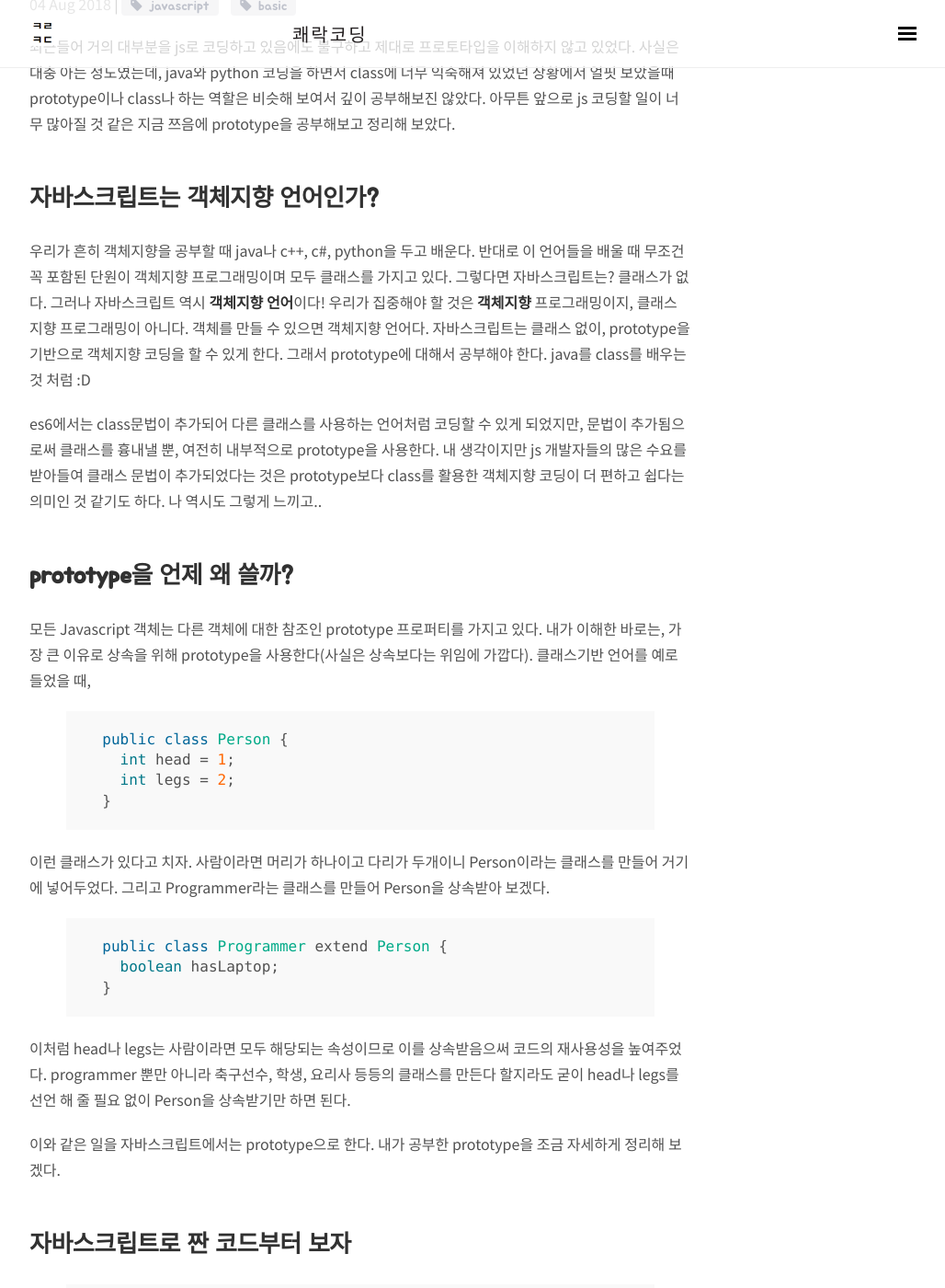
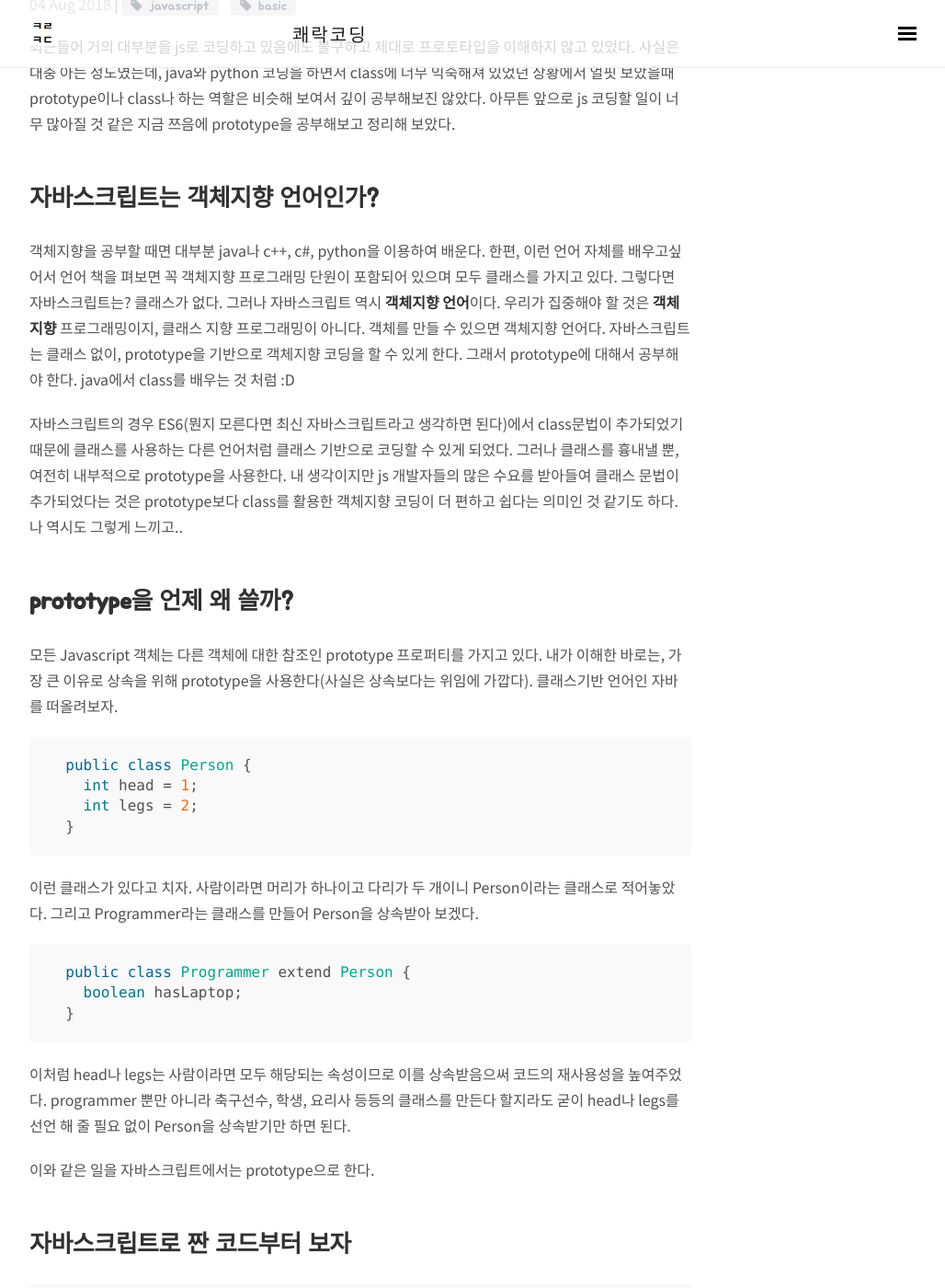
Before and after one commit to wooooooak/wooooooak.github.io, a Jekyll site: the page built from _posts/2018-08-04-prototype.md, in a window 1280 px wide and 1400 px high, scrolled down 196 px. Shown: the whole window at 92% size, without its empty margins (248-1276 px from the left). Built offline with Jekyll 4.4.1, drawn with Linux system fonts in a browser that asks for light colours; nearby versions of some CDN libraries; some web fonts are replaced; comment, search, counter and statistics services are not loaded; some of the changed text lies outside the part shown.

Commit message:
프로토타입 포스팅 수정

````diff
--- a/_posts/2018-08-04-prototype.md
+++ b/_posts/2018-08-04-prototype.md
@@ -9,32 +9,32 @@ comments: true
 최근들어 거의 대부분을 js로 코딩하고 있음에도 불구하고 제대로 프로토타입을 이해하지 않고 있었다. 사실은 대충 아는 정도였는데, java와 python 코딩을 하면서 class에 너무 익숙해져 있었던 상황에서 얼핏 보았을때 prototype이나 class나 하는 역할은 비슷해 보여서 깊이 공부해보진 않았다. 아무튼 앞으로 js 코딩할 일이 너무 많아질 것 같은 지금 쯔음에 prototype을 공부해보고 정리해 보았다.
 
 ## 자바스크립트는 객체지향 언어인가?
-우리가 흔히 객체지향을 공부할 때 java나 c++, c#, python을 두고 배운다. 반대로 이 언어들을 배울 때 무조건 꼭 포함된 단원이 객체지향 프로그래밍이며 모두 클래스를 가지고 있다. 그렇다면 자바스크립트는? 클래스가 없다. 그러나 자바스크립트 역시 **객체지향 언어**이다! 우리가 집중해야 할 것은 **객체지향** 프로그래밍이지, 클래스 지향 프로그래밍이 아니다. 객체를 만들 수 있으면 객체지향 언어다. 자바스크립트는 클래스 없이, prototype을 기반으로 객체지향 코딩을 할 수 있게 한다. 그래서 prototype에 대해서 공부해야 한다. java를 class를 배우는 것 처럼 :D
+객체지향을 공부할 때면 대부분 java나 c++, c#, python을 이용하여 배운다. 한편, 이런 언어 자체를 배우고싶어서 언어 책을 펴보면 꼭 객체지향 프로그래밍 단원이 포함되어 있으며 모두 클래스를 가지고 있다. 그렇다면 자바스크립트는? 클래스가 없다. 그러나 자바스크립트 역시 **객체지향 언어**이다. 우리가 집중해야 할 것은 **객체지향** 프로그래밍이지, 클래스 지향 프로그래밍이 아니다. 객체를 만들 수 있으면 객체지향 언어다. 자바스크립트는 클래스 없이, prototype을 기반으로 객체지향 코딩을 할 수 있게 한다. 그래서 prototype에 대해서 공부해야 한다. java에서 class를 배우는 것 처럼 :D
 
-es6에서는 class문법이 추가되어 다른 클래스를 사용하는 언어처럼 코딩할 수 있게 되었지만, 문법이 추가됨으로써 클래스를 흉내낼 뿐, 여전히 내부적으로 prototype을 사용한다. 내 생각이지만 js 개발자들의 많은 수요를 받아들여 클래스 문법이 추가되었다는 것은 prototype보다 class를 활용한 객체지향 코딩이 더 편하고 쉽다는 의미인 것 같기도 하다. 나 역시도 그렇게 느끼고..
+자바스크립트의 경우 ES6(뭔지 모른다면 최신 자바스크립트라고 생각하면 된다)에서 class문법이 추가되었기 때문에 클래스를 사용하는 다른 언어처럼 클래스 기반으로 코딩할 수 있게 되었다. 그러나 클래스를 흉내낼 뿐, 여전히 내부적으로 prototype을 사용한다. 내 생각이지만 js 개발자들의 많은 수요를 받아들여 클래스 문법이 추가되었다는 것은 prototype보다 class를 활용한 객체지향 코딩이 더 편하고 쉽다는 의미인 것 같기도 하다. 나 역시도 그렇게 느끼고..
 
 ## prototype을 언제 왜 쓸까?
 모든 Javascript 객체는 다른 객체에 대한 참조인 prototype 프로퍼티를 가지고 있다. 내가 이해한 바로는, 가장 큰 이유로 상속을 위해 prototype을 사용한다(사실은 상속보다는 위임에 가깝다).
-클래스기반 언어를 예로 들었을 때,
-{% highlight java %}
+클래스기반 언어인 자바를 떠올려보자.
+```java
   public class Person {
     int head = 1;
     int legs = 2;
   }
-{% endhighlight %}
-이런 클래스가 있다고 치자. 사람이라면 머리가 하나이고 다리가 두개이니 Person이라는 클래스를 만들어 거기에 넣어두었다. 그리고 Programmer라는 클래스를 만들어 Person을 상속받아 보겠다.
-{% highlight java %}
+```
+이런 클래스가 있다고 치자. 사람이라면 머리가 하나이고 다리가 두 개이니 Person이라는 클래스로 적어놓았다. 그리고 Programmer라는 클래스를 만들어 Person을 상속받아 보겠다.
+```java
   public class Programmer extend Person {
     boolean hasLaptop;
   }
-{% endhighlight %}
+```
 이처럼 head나 legs는 사람이라면 모두 해당되는 속성이므로 이를 상속받음으써 코드의 재사용성을 높여주었다. programmer 뿐만 아니라 축구선수, 학생, 요리사 등등의 클래스를 만든다 할지라도 굳이 head나 legs를 선언 해 줄 필요 없이 Person을 상속받기만 하면 된다.
 
-이와 같은 일을 자바스크립트에서는 prototype으로 한다. 내가 공부한 prototype을 조금 자세하게 정리해 보겠다.
+이와 같은 일을 자바스크립트에서는 prototype으로 한다.
 
 
 ## 자바스크립트로 짠 코드부터 보자
-{% highlight javascript %}
+```javascript
 function Person() {};
 Person.prototype.head = 1;
 Person.prototype.legs = 2;
@@ -48,33 +48,35 @@ Programmer.prototype.hasLaptop = true;
 
 const song = new Programmer();
 console.log(song.head, song.hasLaptop); // 1 true
-
-{% endhighlight %}
+```
 
 lee.legs를 출력했더니 마치 Person클래스를 상속받은 것 처럼 2가 출력되었다. prototype이 '원형', '기원' 이라는 뜻임을 보면, 상속이라는 개념과 어울릴 것 같은 느낌이 든다. 위의 코드를 이해하기 위해 조금 더 정리해보겠다.
 
-## 함수 선언시 일어나는 일 부터 보자
-{% highlight javascript %}
+## 함수 선언시 내부적으로 일어나는 일
+```javascript
 function Person() {}
-{% endhighlight %}
-이렇게 구현부에 내용이 없는 함수를 하나 선언하면 js내부적으로 어떤 일이 일어난다. 우선, 함수를 선언 했으니 함수가 생성이 될 것이다. Person이라는 함수를 선언 했으니 Person이라는 함수가 메모리에 생성이 되고, 그와 동시에 Person Prototype Object라는 객체가 메모리에 생성이 된다. Person Prototype Object는 말 그대로 객체인데 이게 핵심! 우리가 위에서
 ```
+이렇게 구현부에 내용이 없는 함수를 하나 선언하면 js내부적으로 어떠한 일이 일어난다. 우선, 함수를 선언 했으니 함수가 생성이 될 것이다. Person이라는 함수를 선언 했으니 Person이라는 함수가 메모리에 생성이 되고, 그와 동시에 Person Prototype Object라는 객체가 메모리에 생성이 된다. Person Prototype Object는 말 그대로 객체인데 이게 핵심!
+
+```javascript
 Person.prototype.head = 1;
 ```
-이렇게 head값을 주면 모두 Person Prototype Object의 속성으로 저장되고, Person 함수로부터 만들어진 모든 객체는 이 Person Prototype Object의 속성으로부터 head값을 받아온다. 즉, Person.prototype 으로 Person Prototype Object를 참조할 수 있다는 이야기. 정말 그런지 브라우저에서 실행한 화면을 보자.
+이렇게 `head` 값을 주면, 함수를 생성했을 때 자동으로 같이 생성된 `Person Prototype Object`의 속성으로 저장된다. 그리고 `Person` 함수로부터 만들어진 모든 객체는 이 `Person Prototype Object`의 속성으로부터 `head`값을 받아온다. 즉, `Person.prototype` 으로 `Person Prototype Object`를 참조할 수 있다는 이야기. 정말 그런지 브라우저에서 실행한 화면을 보자.
 ![prototype1](/public/img/prototype/one.JPG)
 
-보는 것 처럼 Person함수를 선언하기만 했을 뿐인데 Person을 출력하면 이렇게 많은 내용이 출력된다. js 내부적으로 뭔가가 일어난 것이다. 내용을 보면 prototype이라는 속성이 있다. 이게 아까 말한 Person Prototype Object이다! 메모리 어딘가에 만들어진 이 Person Prototype Object객체를 참조하고 있는 것이다. 즉 Person Prototype Object 는 constructor와 __proto__라는 속성을 가지고 있는 셈이다. 일반 객체이기 때문에 속성을 마음대로 추가할수 있다. 위에서 본 코드
-```
+보는 것 처럼 겨우 `Person`함수 하나를 선언하기만 했을 뿐인데 로그를 찍어보면 이렇게 많은 내용이 출력된다. js 내부적으로 뭔가가 일어난 것이다.
+
+내용을 보니 `prototype`이라는 속성이 있다. 이 것이 앞서 말한 `Person Prototype Object`이다! 메모리 어딘가에 만들어진 이 `Person Prototype Object` 객체를 참조하고 있는 것이다. 즉 `Person Prototype Object` 는 `constructor`와 `__proto__`라는 속성을 가지고 있는 셈이다. 일반 객체이기 때문에 속성을 마음대로 추가할수 있다. 위에서 본 코드처럼.
+```javascript
 Person.prototype.head = 1;
 ```
-처럼. 이렇게 코드를 작성한 후에 변화된 내용을 보자.
+이렇게 코드를 작성한 후에 변화된 내용을 보자.
 ![prototype2](/public/img/prototype/two.JPG)
 
-Person.prototype, 즉 Person Prototype Object의 속성에 head값이 설정된 것이 보인다.
+`Person.prototype`, 즉 `Person Prototype Object` 속성에 `head`값이 설정된 것이 보인다.
 
 ## Person Prototype Object의 __proto__는 뭘까?
-__proto__는 객체가 생성될 때 조상이었던 함수의 Prototype Object를 가리킨다. 즉, 어떤 객체이든 함수로 부터 생겨나기 때문에 모든 객체는 조상이 되는 함수가 존재할 수 밖에 없는데, 바로 그 함수의 Prototype Object를 가르키는 것이다.
+`__proto__`는 객체가 생성될 때 조상이었던 함수의 `Prototype Object`를 가리킨다. 즉, 어떤 객체이든 함수로 부터 생겨나기 때문에 모든 객체는 조상이 되는 함수가 존재할 수 밖에 없는데, 바로 그 함수의 `Prototype Object`를 가르키는 것이다.
 
 앞에서 첨부한 Person을 로그찍은 사진을 보시면 __ proto __: Object 라고 되어있는 것을 볼 수 있다. __proto__는 객체가 생성될 때 자신의 조상었던 함수의 Prototype Object를 가리킨다고 했었다. 자바스크립트에서는 함수도 일급 객체다. 그럼 Person함수(사실은 일급 객체)가 생성 될 떄 조상이었던 함수의 Prototype Object가 __proto__라는 것인데, 우리가 Person함수를 만들 때 어떤 함수를 상속받지도, new 연산자를 사용하지도 않았는데 도대체 Person함수를 생성할 때 조상이었던 함수가 뭘까?
 
@@ -129,7 +131,7 @@ Person.prototype; // {head: 1, constructor: 함수, __proto__: 객체}
 kim.prototype;  // undefined
 {% endhighlight %}
 
-반면 __proto__는 js의 모든 객체에서 사용된다. 모든 객체는 자신을 만든 조상 객체를 참조할 필요가 있으니까. 함수도 객체이니 함수에서도 사용된다. 함수도 무언가로부터 생성된 객체라는 점을 잊지 말자!
+반면 __proto__는 js의 모든 객체에서 사용된다. 모든 객체는 자신을 만든 조상 객체를 참조할 필요가 있으니까. 함수도 객체이니 함수에서도 사용된다. 함수도 무언가로부터 생성된 객체라는 점을 잊지 말자.
 
 
 
````
